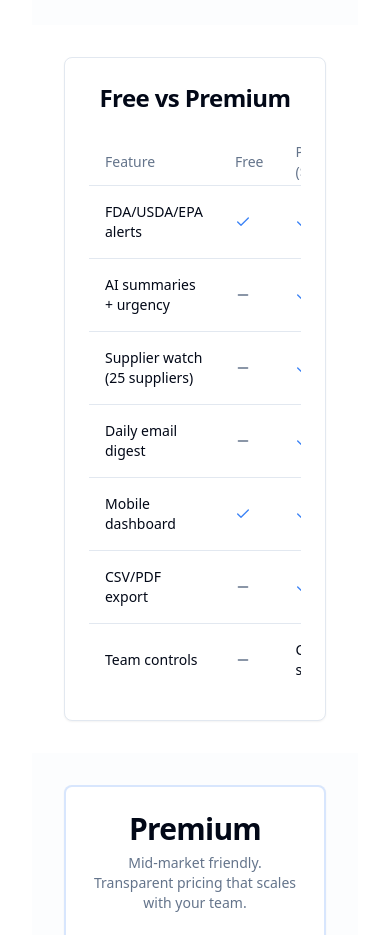
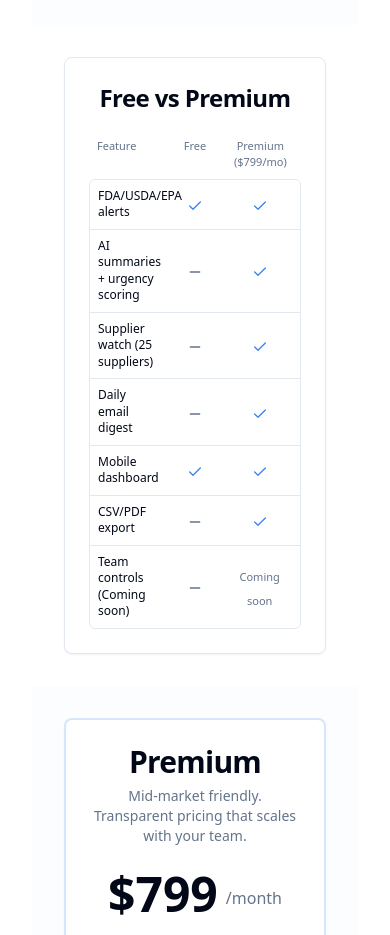
Before and after one commit to mxwashington/regiq, a React (Vite) app: page / in a window 390 px wide. Shown: the part 1760-2695 px from the top of the page. Built offline with nearby package versions, Linux system fonts and the light colour scheme; no server answers; the database is empty.

Commit message:
Fix mobile pricing table

```diff
--- a/src/components/marketing/FeatureComparison.tsx
+++ b/src/components/marketing/FeatureComparison.tsx
@@ -20,6 +20,38 @@ export const FeatureComparison: React.FC = () => {
             <CardTitle className="text-center text-2xl md:text-3xl">Free vs Premium</CardTitle>
           </CardHeader>
           <CardContent>
+            {/* Mobile: compact table that fits on one screen */}
+            <div className="md:hidden">
+              <div className="grid grid-cols-3 text-[11px] font-medium text-muted-foreground px-2 pb-2">
+                <div>Feature</div>
+                <div className="text-center">Free</div>
+                <div className="text-center">Premium ($799/mo)</div>
+              </div>
+              <div className="rounded-md border">
+                {[
+                  { feature: "FDA/USDA/EPA alerts", free: true, premium: true },
+                  { feature: "AI summaries + urgency scoring", free: false, premium: true },
+                  { feature: "Supplier watch (25 suppliers)", free: false, premium: true },
+                  { feature: "Daily email digest", free: false, premium: true },
+                  { feature: "Mobile dashboard", free: true, premium: true },
+                  { feature: "CSV/PDF export", free: false, premium: true },
+                  { feature: "Team controls (Coming soon)", free: false, premium: "Coming soon" },
+                ].map((row, i, arr) => (
+                  <div key={row.feature} className={`grid grid-cols-3 items-center px-2 py-2 ${i !== arr.length - 1 ? 'border-b' : ''}`}>
+                    <div className="text-xs leading-snug pr-2">{row.feature}</div>
+                    <div className="text-center">
+                      {typeof row.free === 'string' ? (<span className="text-[11px] text-muted-foreground">{row.free}</span>) : row.free ? (<Check className="h-4 w-4 text-primary inline" />) : (<Minus className="h-4 w-4 text-muted-foreground inline" />)}
+                    </div>
+                    <div className="text-center">
+                      {typeof row.premium === 'string' ? (<span className="text-[11px] text-muted-foreground">{row.premium}</span>) : row.premium ? (<Check className="h-4 w-4 text-primary inline" />) : (<Minus className="h-4 w-4 text-muted-foreground inline" />)}
+                    </div>
+                  </div>
+                ))}
+              </div>
+            </div>
+
+            {/* Desktop/tablet */}
+            <div className="hidden md:block">
               <Table>
                 <TableHeader>
                   <TableRow>
@@ -30,14 +62,15 @@ export const FeatureComparison: React.FC = () => {
                 </TableHeader>
                 <TableBody>
                   <Row feature="FDA/USDA/EPA alerts" free={true} premium={true} />
-                <Row feature="AI summaries + urgency" free={false} premium={true} />
+                  <Row feature="AI summaries + urgency scoring" free={false} premium={true} />
                   <Row feature="Supplier watch (25 suppliers)" free={false} premium={true} />
                   <Row feature="Daily email digest" free={false} premium={true} />
                   <Row feature="Mobile dashboard" free={true} premium={true} />
                   <Row feature="CSV/PDF export" free={false} premium={true} />
-                <Row feature="Team controls" free={false} premium={"Coming soon"} />
+                  <Row feature="Team controls (Coming soon)" free={false} premium={"Coming soon"} />
                 </TableBody>
               </Table>
+            </div>
           </CardContent>
         </Card>
       </div>
```
Lines whose indentation alone changed are shown as unchanged.
